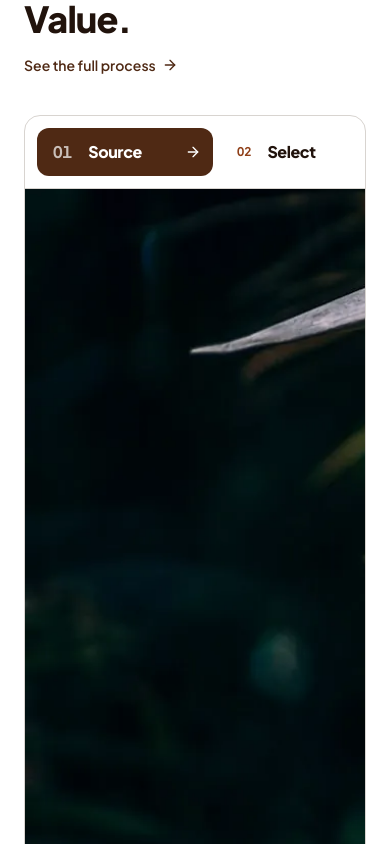
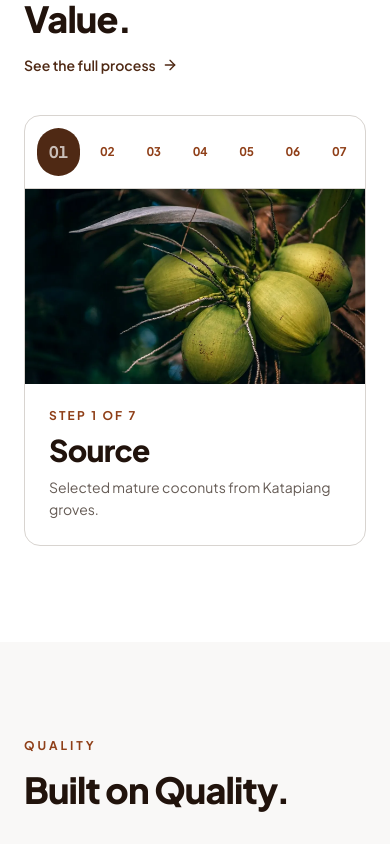
Before and after one commit to thirapi/website-kelapa, a Next.js app: page / in a window 390 px wide. Shown: the part 5760-6604 px from the top of the page. Built offline with nearby package versions, Linux system fonts and the light colour scheme.

Commit message:
feat: improve ProcessTimeline layout and animations for better user experience

```diff
--- a/src/components/motion/ProcessTimeline.tsx
+++ b/src/components/motion/ProcessTimeline.tsx
@@ -71,7 +71,7 @@ export function ProcessTimeline({ steps }: { steps: ProcessStep[] }) {
                   }
                 }}
                 className={cn(
-                  "group flex min-w-44 items-center gap-4 rounded-xl px-4 py-3 text-left transition-[background-color,color] duration-200 lg:min-w-0",
+                  "group flex min-w-0 shrink-0 items-center justify-center gap-4 rounded-full px-3 py-3 text-left transition-[background-color,color] duration-200 sm:min-w-44 sm:justify-start sm:rounded-xl sm:px-4",
                   current
                     ? "bg-brand text-base"
                     : "text-ink hover:bg-surface-alt",
@@ -85,15 +85,15 @@ export function ProcessTimeline({ steps }: { steps: ProcessStep[] }) {
                 >
                   0{index + 1}
                 </span>
-                <span className="font-extrabold tracking-tight">
+                <span className="hidden font-extrabold tracking-tight sm:inline">
                   {step.name}
                 </span>
                 <Icons.ArrowRight
                   size={16}
                   aria-hidden
                   className={cn(
-                    "ml-auto transition-transform duration-200",
-                    current && "translate-x-1",
+                    "ml-auto hidden transition-transform duration-200 group-hover:translate-x-1 sm:block",
+                    current && "sm:translate-x-1",
                   )}
                 />
               </button>
@@ -112,13 +112,26 @@ export function ProcessTimeline({ steps }: { steps: ProcessStep[] }) {
         <AnimatePresence mode="wait" initial={false}>
           <motion.div
             key={active.name}
-            initial={{ opacity: 0, y: reduceMotion ? 0 : 12 }}
-            animate={{ opacity: 1, y: 0 }}
-            exit={{ opacity: 0, y: reduceMotion ? 0 : -8 }}
-            transition={{
-              duration: reduceMotion ? 0 : 0.28,
-              ease: [0.16, 1, 0.3, 1],
+            variants={{
+              enter: {
+                opacity: 0,
+                y: reduceMotion ? 0 : 12,
+                transition: { duration: reduceMotion ? 0 : 0.28, ease: [0.16, 1, 0.3, 1] },
+              },
+              center: {
+                opacity: 1,
+                y: 0,
+                transition: { duration: reduceMotion ? 0 : 0.28, ease: [0.16, 1, 0.3, 1] },
+              },
+              exit: {
+                opacity: 0,
+                y: reduceMotion ? 0 : -8,
+                transition: { duration: reduceMotion ? 0 : 0.1, ease: "easeIn" },
+              },
             }}
+            initial="enter"
+            animate="center"
+            exit="exit"
           >
             <SiteImage
               asset={active.photo}
```
